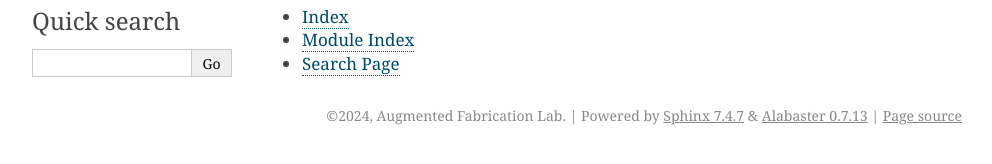
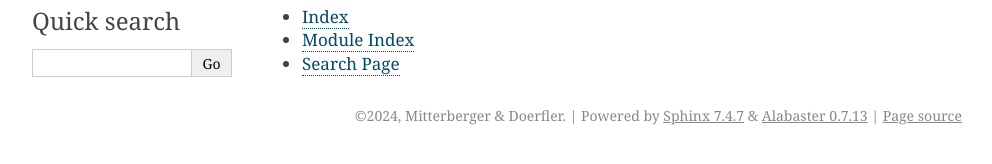
Before and after one commit to HUMA-LabforAdvancedTechnologyinArch/robarch24, a Sphinx documentation site: the page built from docs/index.rst, in a window 1280 px wide. Shown: the part 402-566 px from the top of the page, without its empty margins (148-1140 px from the left). Built offline with Sphinx 7.4.7, drawn with Linux system fonts in a browser that asks for light colours.

Commit message:
Update conf.py

```diff
--- a/docs/conf.py
+++ b/docs/conf.py
@@ -23,7 +23,7 @@ source_suffix = '.rst'
 master_doc = 'index'
 project = 'robarch24'
 year = '2024'
-author = 'Augmented Fabrication Lab'
+author = 'Mitterberger & Doerfler'
 copyright = '{0}, {1}'.format(year, author)
 version = release = '0.1.0'
 
```
